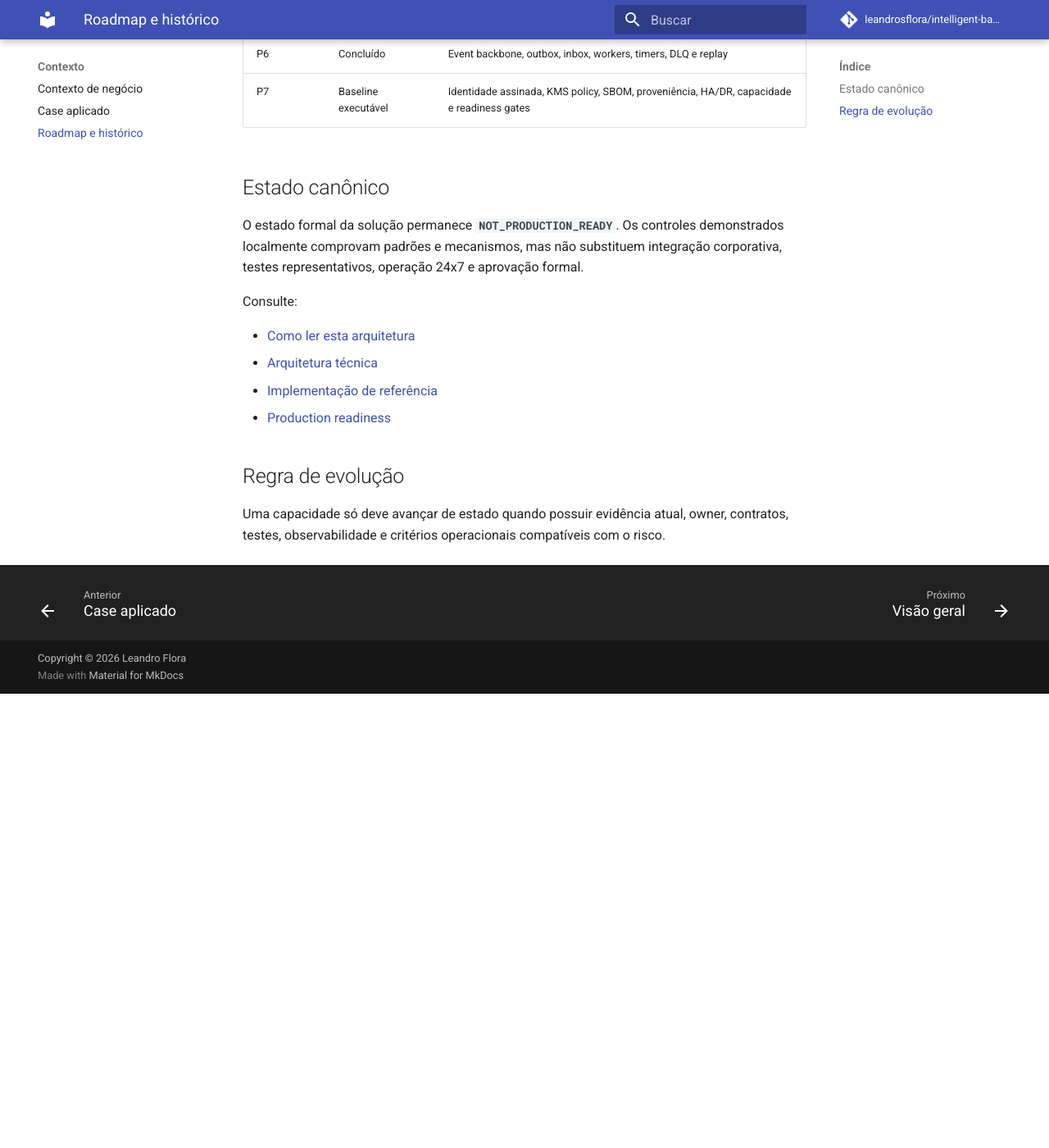
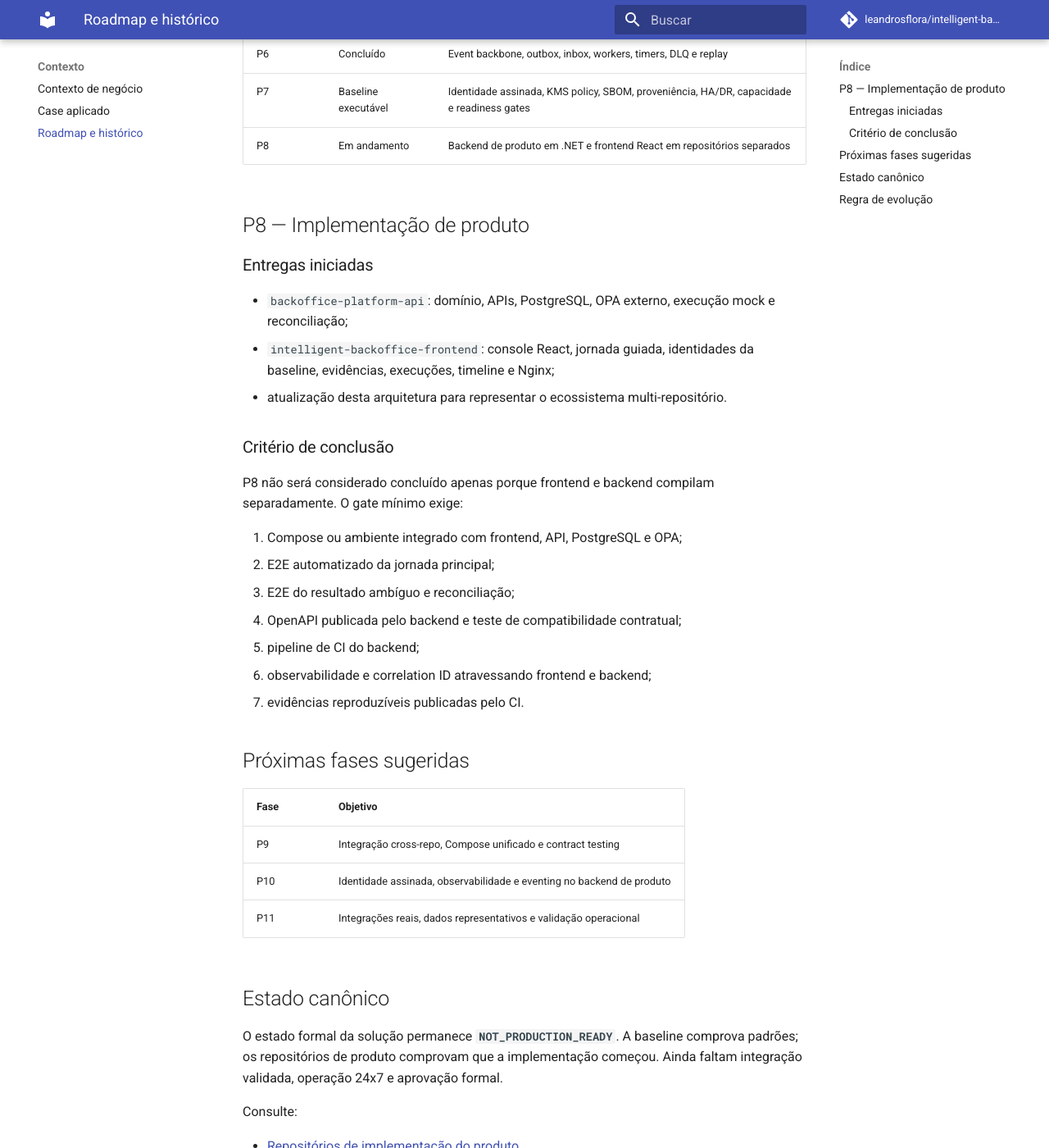
Before and after one commit to leandrosflora/intelligent-backoffice-platform-architecture, an MkDocs documentation site: the page built from docs/roadmap.md, in a window 1280 px wide and 1400 px high, scrolled down 621 px. Shown: the whole window at 82% size. Built offline with MkDocs 1.6.1 and Material for MkDocs 9.7.7, drawn with Linux system fonts in a browser that asks for light colours; comment, search, counter and statistics services are not loaded; before the commit the page ends 1467 px from its top, so only the background shows below that; some of the changed text lies outside the part shown.

Commit message:
Adiciona fase de implementação de produto ao roadmap

```diff
--- a/docs/roadmap.md
+++ b/docs/roadmap.md
@@ -1,6 +1,6 @@
 # Roadmap e histórico de evolução
 
-As fases abaixo registram a sequência de construção do repositório. Elas não representam o estado operacional de uma capacidade. Para avaliar o que está confirmado, planejado ou pronto para produção, use os diagramas atuais e alvo, a matriz de rastreabilidade e o production readiness.
+As fases abaixo registram a sequência de construção da arquitetura, da baseline e dos repositórios de produto. Elas não representam automaticamente o estado operacional de uma capacidade. Para avaliar o que está contratado, iniciado, demonstrado, integrado ou pronto para produção, use a matriz de implementação e o production readiness.
 
 | Fase | Estado | Entrega principal |
 |---|---|---|
@@ -12,16 +12,46 @@ As fases abaixo registram a sequência de construção do repositório. Elas nã
 | P5 | Concluído | Evals, observabilidade, SLOs, alertas e runbooks |
 | P6 | Concluído | Event backbone, outbox, inbox, workers, timers, DLQ e replay |
 | P7 | Baseline executável | Identidade assinada, KMS policy, SBOM, proveniência, HA/DR, capacidade e readiness gates |
+| P8 | Em andamento | Backend de produto em .NET e frontend React em repositórios separados |
+
+## P8 — Implementação de produto
+
+### Entregas iniciadas
+
+- `backoffice-platform-api`: domínio, APIs, PostgreSQL, OPA externo, execução mock e reconciliação;
+- `intelligent-backoffice-frontend`: console React, jornada guiada, identidades da baseline, evidências, execuções, timeline e Nginx;
+- atualização desta arquitetura para representar o ecossistema multi-repositório.
+
+### Critério de conclusão
+
+P8 não será considerado concluído apenas porque frontend e backend compilam separadamente. O gate mínimo exige:
+
+1. Compose ou ambiente integrado com frontend, API, PostgreSQL e OPA;
+2. E2E automatizado da jornada principal;
+3. E2E do resultado ambíguo e reconciliação;
+4. OpenAPI publicada pelo backend e teste de compatibilidade contratual;
+5. pipeline de CI do backend;
+6. observabilidade e correlation ID atravessando frontend e backend;
+7. evidências reproduzíveis publicadas pelo CI.
+
+## Próximas fases sugeridas
+
+| Fase | Objetivo |
+|---|---|
+| P9 | Integração cross-repo, Compose unificado e contract testing |
+| P10 | Identidade assinada, observabilidade e eventing no backend de produto |
+| P11 | Integrações reais, dados representativos e validação operacional |
 
 ## Estado canônico
 
-O estado formal da solução permanece **`NOT_PRODUCTION_READY`**. Os controles demonstrados localmente comprovam padrões e mecanismos, mas não substituem integração corporativa, testes representativos, operação 24x7 e aprovação formal.
+O estado formal da solução permanece **`NOT_PRODUCTION_READY`**. A baseline comprova padrões; os repositórios de produto comprovam que a implementação começou. Ainda faltam integração validada, operação 24x7 e aprovação formal.
 
 Consulte:
 
+- [Repositórios de implementação do produto](implementation/product-repositories.md)
+- [Estado de implementação](architecture/implementation-status.md)
 - [Como ler esta arquitetura](guide/how-to-read.md)
 - [Arquitetura técnica](architecture/index.md)
-- [Implementação de referência](implementation/index.md)
 - [Production readiness](governance/production-readiness.md)
 
 ## Regra de evolução
```
